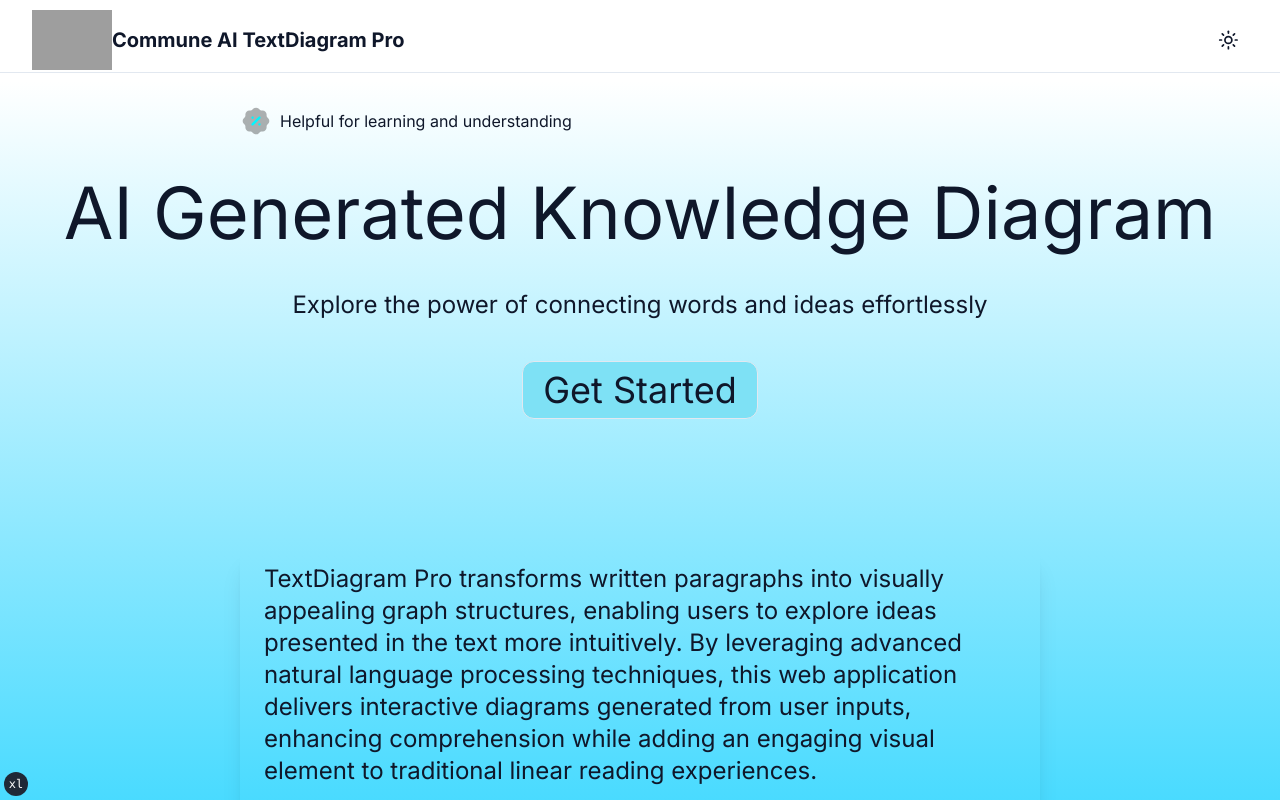
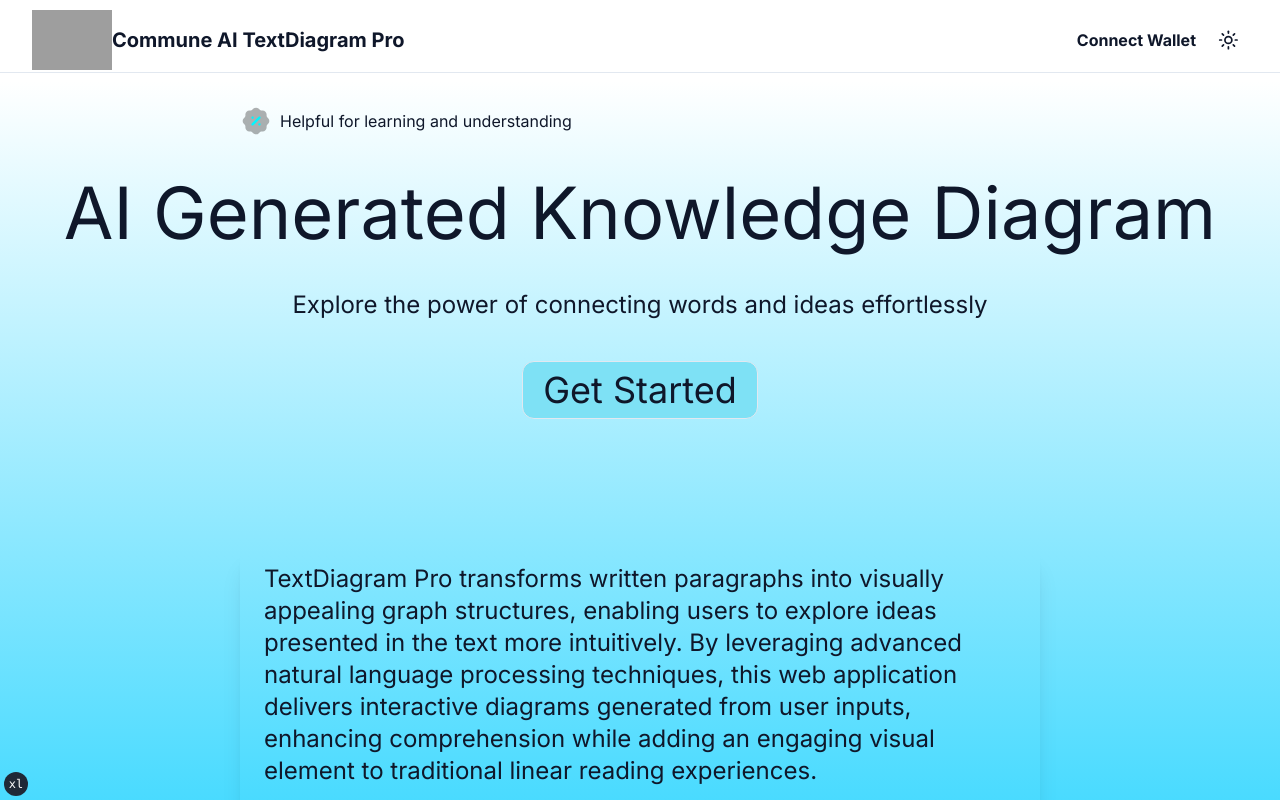
Before and after one commit to bagus0300/commune-AI-text2diagram, a Next.js app: page / in a window 1280 px wide. Shown: the top 800 px of the page. Built offline with nearby package versions, Linux system fonts and the light colour scheme; grey boxes are pictures that could not be loaded.

Commit message:
feat : wallet

```diff
--- a/components/site-header.tsx
+++ b/components/site-header.tsx
@@ -14,6 +14,12 @@ export function SiteHeader() {
 
         <div className="flex flex-1 items-center justify-end space-x-4">
           <nav className="flex items-center space-x-1">
+            <button className="font-bold hover:bg-gray-200 rounded-xl px-2">
+              Connect Wallet
+            </button>
+            {/* <button className="bg-blue-100 rounded-xl py-1 px-2 hover:bg-blue-200">
+              Connect Wallet
+            </button> */}
             <ThemeToggle />
           </nav>
         </div>
```
